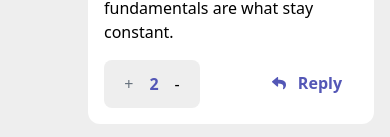
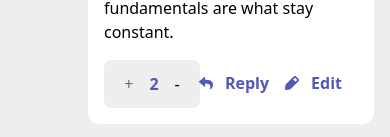
Before and after one commit to hamdi4-beep/interactive-comments-section-main, a React (Vite) app: page / in a window 390 px wide. Shown: the part 1334-1471 px from the top of the page. Built offline with nearby package versions, Linux system fonts and the light colour scheme.

Commit message:
replaced useState with useReducer for a cleaner interface that updates state

```diff
--- a/src/App.tsx
+++ b/src/App.tsx
@@ -26,10 +26,11 @@ export type UserReply = Omit<UserComment, "replies"> & {
 export type FormLabels =
   | 'Reply'
   | 'Comment'
+  | 'Edit'
 
 function App() {
   return (
-    <div className="max-w-xl">
+    <div className="max-w-2xl">
       <CommentSection comments={comments} />
     </div>
   )
--- a/src/components/Comment.tsx
+++ b/src/components/Comment.tsx
@@ -8,13 +8,13 @@ import {
 } from '../App'
 
 export default function Comment({
-    updateComment,
     data
 }: {
-    updateComment: Function,
     data: UserComment | UserReply
 }) {
     const [isReplying, setIsReplying] = React.useState(false)
+    const [isEditing, setIsEditing] = React.useState(false)
+
     const { user } = data
 
     const isCurrentUser = user.username === currentUser?.username
@@ -49,10 +49,17 @@ export default function Comment({
                                     <span className='text-neutral-grayish-blue'>{data.createdAt}</span>
                                 </div>
 
-                                <button className="reply-btn flex items-center gap-3 text-primary-moderate-blue font-bold" onClick={() => setIsReplying(!isReplying)}>
-                                    <img src="/interactive-comments-section-main/assets/images/icon-reply.svg" alt="" />
-                                    Reply
-                                </button>
+                                <div className="buttons flex gap-4">
+                                    <Btn onClick={() => setIsReplying(!isReplying)}>
+                                        <img src="/interactive-comments-section-main/assets/images/icon-reply.svg" alt="" />
+                                        Reply
+                                    </Btn>
+
+                                    {isCurrentUser && <Btn onClick={() => setIsEditing(!isEditing)}>
+                                        <img src="/interactive-comments-section-main/assets/images/icon-edit.svg" alt="" />
+                                        Edit
+                                    </Btn>}
+                                </div>
                             </div>
 
                             <p className="pt-4">
@@ -78,9 +85,17 @@ export default function Comment({
                                 replyingTo: user.username
                             }
 
-                            setIsReplying(false)
+                            setIsReplying(false);
+                            console.log(reply)
+                        }
+                    }} />
+                )}
 
-                            updateComment(reply)
+                {isEditing && (
+                    <FormComponent data={{
+                        type: 'Edit',
+                        updateComments(edittedValue: string) {
+                            console.log(edittedValue)
                         }
                     }} />
                 )}
@@ -91,7 +106,6 @@ export default function Comment({
                     {replies.map((reply, i) => (
                         <Comment
                             data={reply}
-                            updateComment={updateComment}
                             key={i}
                         />
                     ))}
@@ -119,3 +133,15 @@ const ScoreComponent = ({
         </div>
     )
 }
+
+const Btn = ({
+    children,
+    onClick
+}: {
+    children: React.ReactNode,
+    onClick: () => void
+}) => (
+    <button className='flex items-center gap-3 text-primary-moderate-blue font-bold' onClick={onClick}>
+        {children}
+    </button>
+)
--- a/src/components/CommentSection.tsx
+++ b/src/components/CommentSection.tsx
@@ -9,14 +9,28 @@ import {
     UserReply
 } from '../App';
 
-let nextID = 3
+export let nextID = 3
 
 export default function CommentSection({
     comments
 }: {
     comments: UserComment[]
 }) {
-    const [userComments, setUserComments] = React.useState(comments)
+    const [userComments, dispatch] = React.useReducer((state: UserComment[], action: {
+        type: string
+        value: UserComment
+    }) => {
+        switch (action.type) {
+            case 'createComment':
+                return [
+                    ...state,
+                    action.value
+                ]
+
+            default:
+                return comments
+        }
+    }, comments)
 
     return (
         <div className='comments-section p-4 grid gap-4'>
@@ -32,14 +46,16 @@ export default function CommentSection({
                         replies: [] as UserReply[]
                     }
 
-                    setUserComments(prev => [...prev, comment])
+                    dispatch({
+                        type: 'createComment',
+                        value: comment
+                    })
                 }
             }} />
 
             {userComments.map((comment, i) => {
-                const replies = comment.replies
 
-                const addReply = (reply: UserReply) => {
+                /* const addReply = (reply: UserReply) => {
                     replies.push({
                         ...reply,
                         id: nextID++
@@ -49,12 +65,11 @@ export default function CommentSection({
                         ...userComments,
                         comment
                     ])))
-                }
+                } */
 
                 return (
                     <Comment
                         data={comment}
-                        updateComment={addReply}
                         key={i}
                     />
                 )})
--- a/src/components/FormComponent.tsx
+++ b/src/components/FormComponent.tsx
@@ -15,7 +15,8 @@ export default function FormComponent({
 }) {
     const labels = {
         Comment: ['Add comment...', 'Comment'],
-        Reply: ['Add reply...', 'Send']
+        Reply: ['Add reply...', 'Send'],
+        Edit: ['Edit reply...', 'Edit']
     }
 
     const getLabels = (label: FormLabels) => labels[label]
--- a/src/input.css
+++ b/src/input.css
@@ -13,13 +13,13 @@ body {
     margin-top: -1em;
 }
 
-@media screen and (max-width: 500px) {
+@media screen and (max-width: 768px) {
     .items-list {
         position: relative;
         flex-direction: column-reverse;
     }
 
-    .reply-btn {
+    .buttons {
         position: absolute;
         bottom: .8em;
         right: 1em;
--- a/src/output.css
+++ b/src/output.css
@@ -590,6 +590,10 @@ video {
   max-width: 36rem;
 }
 
+.max-w-2xl {
+  max-width: 42rem;
+}
+
 .flex-shrink-0 {
   flex-shrink: 0;
 }
@@ -728,6 +732,10 @@ video {
   outline-offset: 2px;
 }
 
+.filter {
+  filter: var(--tw-blur) var(--tw-brightness) var(--tw-contrast) var(--tw-grayscale) var(--tw-hue-rotate) var(--tw-invert) var(--tw-saturate) var(--tw-sepia) var(--tw-drop-shadow);
+}
+
 body {
   background-color: #eee;
   display: grid;
@@ -739,13 +747,13 @@ body {
   margin-top: -1em;
 }
 
-@media screen and (max-width: 500px) {
+@media screen and (max-width: 768px) {
   .items-list {
     position: relative;
     flex-direction: column-reverse;
   }
 
-  .reply-btn {
+  .buttons {
     position: absolute;
     bottom: .8em;
     right: 1em;
```
